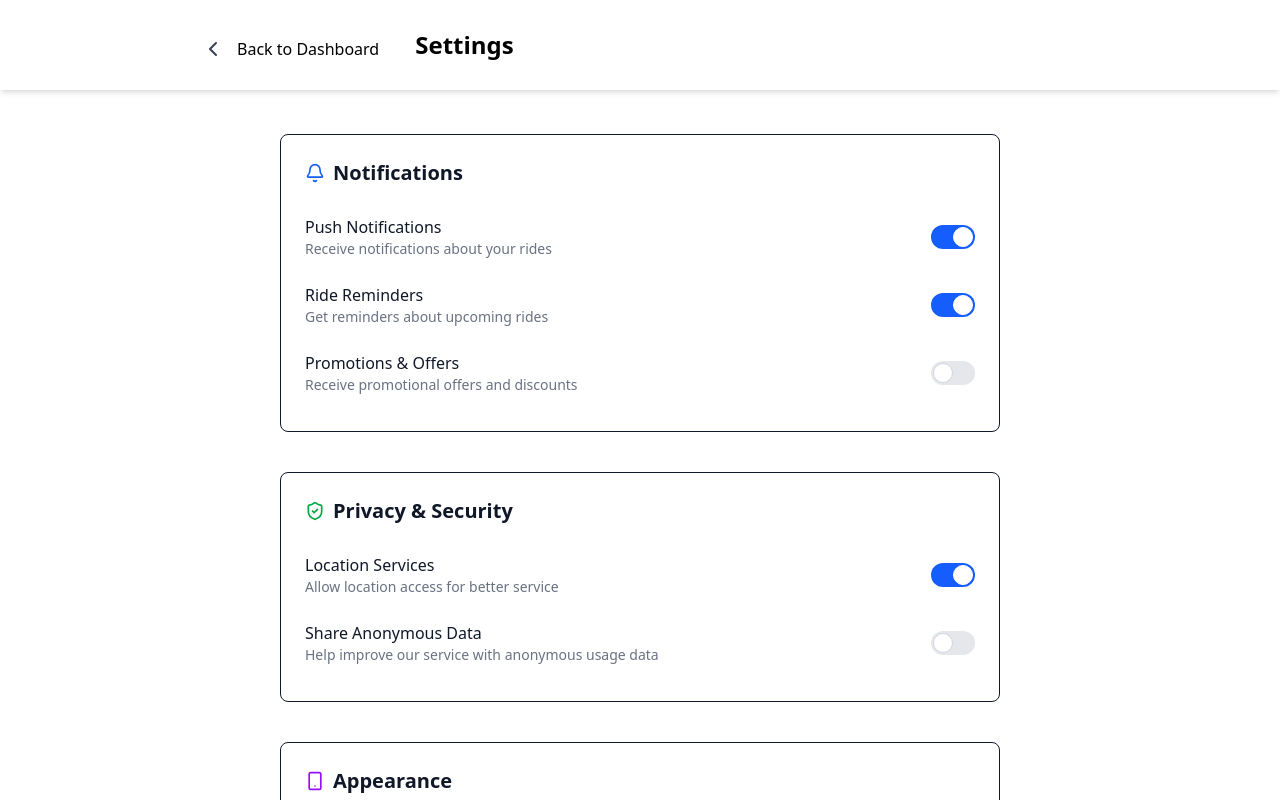
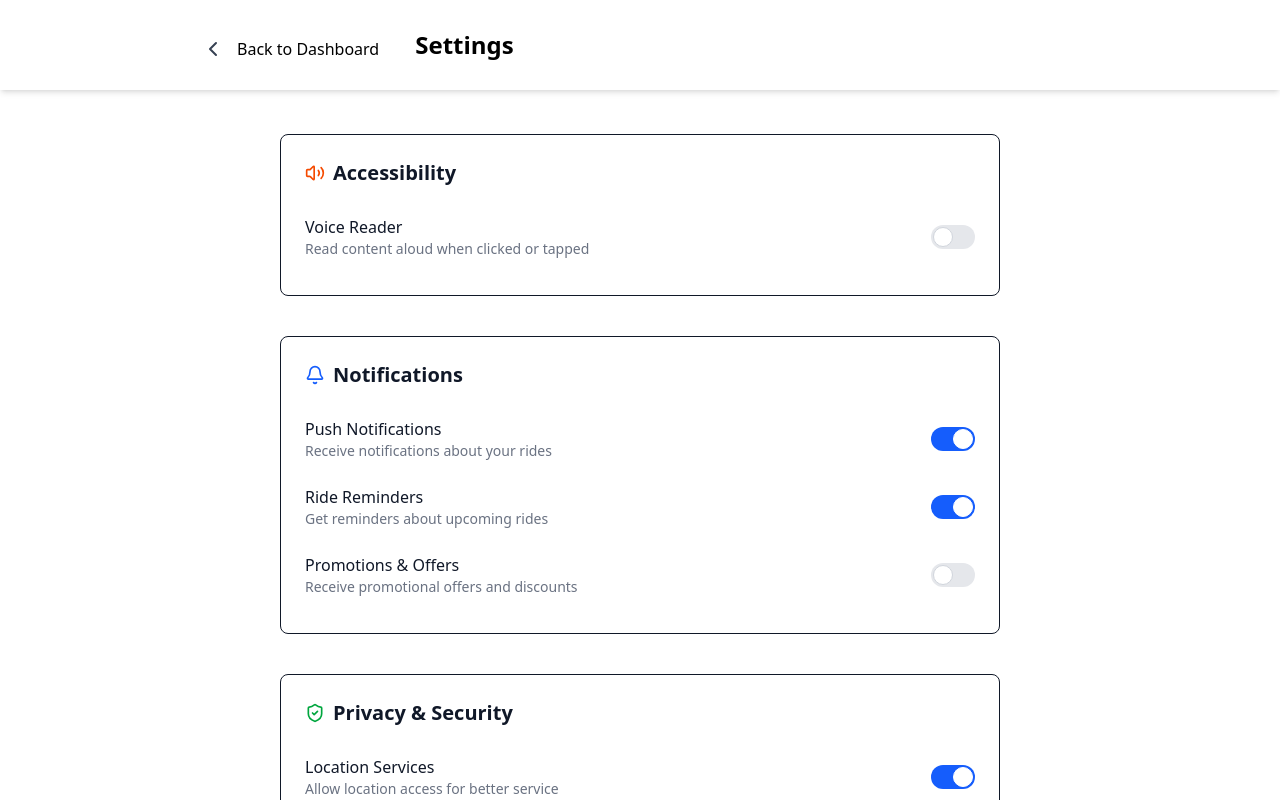
Before and after one commit to TopTier5/movable, a React (Vite) app: page /settings in a window 1280 px wide. Shown: the top 800 px of the page. Built offline with nearby package versions, Linux system fonts and the light colour scheme; no server answers.

Commit message:
added voice context to setting page and to user page

```diff
--- a/src/App.jsx
+++ b/src/App.jsx
@@ -1,13 +1,37 @@
 import { createBrowserRouter, RouterProvider } from "react-router";
+import { useEffect } from "react";
+import { VoiceProvider, useVoice } from "./components/VoiceContext";
 import Home from "./pages/Home";
 import Login from "./pages/Login";
 import Register from "./pages/Register";
 import NotFound from "./pages/NotFound";
 import UserPage from "./pages/UserPage";
 import Settings from "./pages/Settings";
+import EditProfile from "./pages/EditProfile";
 
+// Component that handles the global click listening for voice
+const AppContent = () => {
+  const { isVoiceEnabled, speakText } = useVoice();
 
+  useEffect(() => {
+    if (!isVoiceEnabled) return;
 
+    const handleClick = (event) => {
+      const element = event.target;
+      const textContent = element.textContent || element.innerText;
+
+      // Only read if there's meaningful text (more than just whitespace)
+      if (textContent && textContent.trim().length > 0) {
+        speakText(textContent.trim());
+      }
+    };
+
+    document.addEventListener('click', handleClick);
+    return () => document.removeEventListener('click', handleClick);
+  }, [isVoiceEnabled, speakText]);
+
+  return <RouterProvider router={movAbleRouter} />;
+};
 
 const movAbleRouter = createBrowserRouter([
   { path: '/', element: <Home /> },
@@ -16,18 +40,15 @@ const movAbleRouter = createBrowserRouter([
   { path: '/*', element: <NotFound /> },
   { path: '/userpage', element: <UserPage /> },
   { path: '/settings', element: <Settings /> },
-
-
+  { path: '/editprofile', element: <EditProfile /> },
 ]);
 
-
 function App() {
-
   return (
-    <>
-     <RouterProvider router={movAbleRouter} />
-    </>
-  )
+    <VoiceProvider>
+      <AppContent />
+    </VoiceProvider>
+  );
 }
 
-export default App
+export default App;
--- /dev/null
+++ b/src/components/VoiceContext.jsx
@@ -0,0 +1,51 @@
+import { createContext, useContext, useState } from 'react';
+
+const VoiceContext = createContext();
+
+export const VoiceProvider = ({ children }) => {
+  const [isVoiceEnabled, setIsVoiceEnabled] = useState(false);
+  const [isSpeaking, setIsSpeaking] = useState(false);
+
+  const speakText = (text) => {
+    if (!isVoiceEnabled || !text || !('speechSynthesis' in window)) return;
+
+    // Stop any current speech
+    speechSynthesis.cancel();
+
+    const utterance = new SpeechSynthesisUtterance(text);
+    utterance.rate = 0.8;
+    utterance.pitch = 1;
+    utterance.volume = 1;
+
+    utterance.onstart = () => setIsSpeaking(true);
+    utterance.onend = () => setIsSpeaking(false);
+    utterance.onerror = () => setIsSpeaking(false);
+
+    speechSynthesis.speak(utterance);
+  };
+
+  const stopSpeaking = () => {
+    speechSynthesis.cancel();
+    setIsSpeaking(false);
+  };
+
+  return (
+    <VoiceContext.Provider value={{
+      isVoiceEnabled,
+      setIsVoiceEnabled,
+      isSpeaking,
+      speakText,
+      stopSpeaking
+    }}>
+      {children}
+    </VoiceContext.Provider>
+  );
+};
+
+export const useVoice = () => {
+  const context = useContext(VoiceContext);
+  if (!context) {
+    throw new Error('useVoice must be used within a VoiceProvider');
+  }
+  return context;
+};
--- a/src/pages/Settings.jsx
+++ b/src/pages/Settings.jsx
@@ -1,6 +1,7 @@
-import React, { useState } from 'react';
+import { useState } from 'react';
 import { Link } from 'react-router';
-import { Bell, ShieldCheck, Smartphone, LogOut, User as UserIcon,ChevronLeft, Moon } from 'lucide-react';
+import { Bell, ShieldCheck, Smartphone, LogOut, User as UserIcon, ChevronLeft, Moon, Volume2 } from 'lucide-react';
+import { VoiceProvider, useVoice } from '../components/VoiceContext';
 
 const SettingsPage = () => {
   const [locationEnabled, setLocationEnabled] = useState(true);
@@ -10,9 +11,12 @@ const SettingsPage = () => {
   const [rideReminders, setRideReminders] = useState(true);
   const [promotions, setPromotions] = useState(false);
 
+  // Voice functionality
+  const { isVoiceEnabled, setIsVoiceEnabled } = useVoice();
+
   return (
     <header>
-         <nav className='flex border w-full border border-white shadow-md'>
+         <nav className='flex w-full border border-white shadow-md'>
             <div className='ml-50 flex mt-7'>
         <Link to={"/userpage"} className='flex mr-7 mb-6 mt-2 cursor-pointer hover:text-blue-500'><ChevronLeft className="w-6 h-6 text-gray-700 mr-3 hover:text-blue-500" />
         <span className='mr-2'>Back to Dashboard</span>
@@ -22,7 +26,18 @@ const SettingsPage = () => {
         </nav>
     <div className={darkMode ? 'bg-gray-900 text-white max-w-3xl min-h-screen m-auto p-6 mt-5' : 'bg-white text-gray-900 min-h-screen max-w-3xl m-auto p-6 mt-5'}>
 
-
+      {/* Accessibility Section */}
+      <section className="mb-10 border rounded-lg p-6 bg-white dark:bg-gray-800 dark:border-gray-700">
+        <h2 className="text-xl font-semibold flex items-center mb-4">
+          <Volume2 className="w-5 h-5 text-orange-600 mr-2" /> Accessibility
+        </h2>
+        <Toggle
+          label="Voice Reader"
+          description="Read content aloud when clicked or tapped"
+          enabled={isVoiceEnabled}
+          onToggle={setIsVoiceEnabled}
+        />
+      </section>
 
       {/* Notifications Section */}
       <section className="mb-10 border rounded-lg p-6 bg-white dark:bg-gray-800 dark:border-gray-700">
```
Lines whose indentation alone changed are shown as unchanged.
